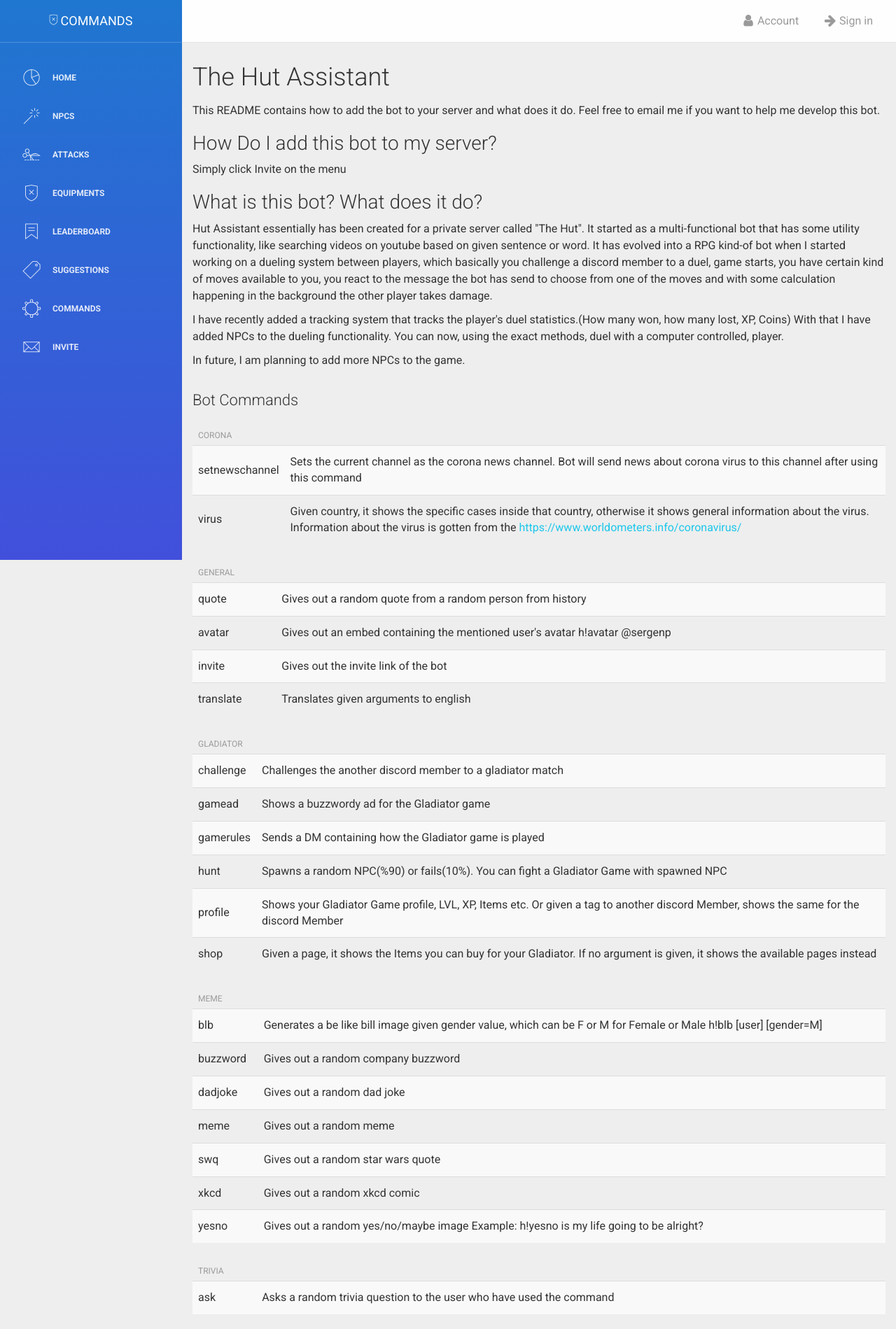
After one commit to sergenp/gladoid_website, a Flask app: template web/templates/commands.html in a window 1280 px wide. The commit adds this page. Shown: the top 1899 px of the page at 70% size. Run offline with Flask 2, Linux system fonts and the light colour scheme; the template is opened without the code that fills it, so the values that code supplies are empty; parts of the project's set-up code (start-up, migrations or seed data) failed here and were passed over; some libraries are stand-ins or nearby versions.

Commit message:
added commands page

```diff
--- a/app.py
+++ b/app.py
@@ -73,7 +73,8 @@ def npc_image():
 
 @app.route("/policy", methods=['GET'])
 def policy():
-    return render_template("policy.html")
+    user, profile = get_user_and_profile()
+    return render_template("policy.html", user=user, profile=profile)
 
 @app.route('/get_leaderboard', methods=['GET'])
 @cache.cached(timeout=300)
@@ -165,6 +166,11 @@ def match_history():
 
     return render_template("match_history.html", matches=matches, user=user, profile=profile)
 
+@app.route('/commands', methods=['GET'])
+def commands():
+    user, profile = get_user_and_profile()
+    return render_template("commands.html", user=user, profile=profile)
+
 if __name__ == '__main__':
     app.run()
 
--- a/web/templates/base.html
+++ b/web/templates/base.html
@@ -77,6 +77,12 @@
             <a href="{{ url_for('.suggestions') }}">
               <i class="pe-7s-ticket"></i>
               <p>Suggestions</p>
+            </a>
+          </li>
+          <li>
+            <a href="{{ url_for('.commands') }}">
+              <i class="pe-7s-settings"></i>
+              <p>Commands</p>
             </a>
           </li>
           <li>
--- /dev/null
+++ b/web/templates/commands.html
@@ -0,0 +1,180 @@
+{% extends 'base.html' %}
+{% set title = "Commands" %}
+{% set icon_for_logo = "shield"%}
+{%block content%}
+<h2 id="the-hut-assistant">The Hut Assistant</h2>
+<p>This README contains how to add the bot to your server and what does it do. Feel free to email me if you want to help me develop this bot.</p>
+<h3 id="how-do-i-add-this-bot-to-my-server-">How Do I add this bot to my server?</h3>
+<p>Simply click Invite on the menu</p>
+<h3 id="what-is-this-bot-what-does-it-do-">What is this bot? What does it do?</h3>
+<p>Hut Assistant essentially has been created for a private server called &quot;The Hut&quot;. It started as a multi-functional bot
+  that has some utility functionality, like searching videos on youtube based on given sentence or word.
+  It has evolved into a RPG kind-of bot when I started working on a dueling system between players, which basically you challenge a discord member
+  to a duel, game starts, you have certain kind of moves available to you, you react to the message the bot has send to choose
+  from one of the moves and with some calculation happening in the background the other player takes damage.</p>
+<p>I have recently added a tracking system that tracks the player&#39;s duel statistics.(How many won, how many lost, XP, Coins)
+  With that I have added NPCs to the dueling functionality. You can now, using the exact methods, duel with a computer controlled, player.</p>
+<p>In future, I am planning to add more NPCs to the game.</p>
+<h4 id="bot-commands">Bot Commands</h4>
+<table class="table table-striped table-advance table-hover table-image">
+  <thead>
+    <tr>
+      <th>Corona</th>
+      <th></th>
+    </tr>
+  </thead>
+  <tbody>
+    <tr>
+      <td>setnewschannel</td>
+      <td>Sets the current channel as the corona news channel. Bot will send news about corona virus to this channel after using this command</td>
+    </tr>
+    <tr>
+      <td>virus</td>
+      <td>Given country, it shows the specific cases inside that country, otherwise it shows general information about the virus. Information about the virus is gotten from the <a href="https://www.worldometers.info/coronavirus/">https://www.worldometers.info/coronavirus/</a></td>
+    </tr>
+  </tbody>
+</table>
+<table class="table table-striped table-advance table-hover table-image">
+  <thead>
+    <tr>
+      <th>General</th>
+      <th></th>
+    </tr>
+  </thead>
+  <tbody>
+    <tr>
+      <td>quote</td>
+      <td>Gives out a random quote from a random person from history</td>
+    </tr>
+    <tr>
+      <td>avatar</td>
+      <td>Gives out an embed containing the mentioned user&#39;s avatar h!avatar @sergenp</td>
+    </tr>
+    <tr>
+      <td>invite</td>
+      <td>Gives out the invite link of the bot</td>
+    </tr>
+    <tr>
+      <td>translate</td>
+      <td>Translates given arguments to english</td>
+    </tr>
+  </tbody>
+</table>
+<table class="table table-striped table-advance table-hover table-image">
+  <thead>
+    <tr>
+      <th>Gladiator</th>
+      <th></th>
+    </tr>
+  </thead>
+  <tbody>
+    <tr>
+      <td>challenge</td>
+      <td>Challenges the another discord member to a gladiator match</td>
+    </tr>
+    <tr>
+      <td>gamead</td>
+      <td>Shows a buzzwordy ad for the Gladiator game</td>
+    </tr>
+    <tr>
+      <td>gamerules</td>
+      <td>Sends a DM containing how the Gladiator game is played</td>
+    </tr>
+    <tr>
+      <td>hunt</td>
+      <td>Spawns a random NPC(%90) or fails(10%). You can fight a Gladiator Game with spawned NPC</td>
+    </tr>
+    <tr>
+      <td>profile</td>
+      <td>Shows your Gladiator Game profile, LVL, XP, Items etc. Or given a tag to another discord Member, shows the same for the discord Member</td>
+    </tr>
+    <tr>
+      <td>shop</td>
+      <td>Given a page, it shows the Items you can buy for your Gladiator. If no argument is given, it shows the available pages instead</td>
+    </tr>
+  </tbody>
+</table>
+<table class="table table-striped table-advance table-hover table-image">
+  <thead>
+    <tr>
+      <th>Meme</th>
+      <th></th>
+    </tr>
+  </thead>
+  <tbody>
+    <tr>
+      <td>blb</td>
+      <td>Generates a be like bill image given gender value, which can be F or M for Female or Male h!blb [user] [gender=M]</td>
+    </tr>
+    <tr>
+      <td>buzzword</td>
+      <td>Gives out a random company buzzword</td>
+    </tr>
+    <tr>
+      <td>dadjoke</td>
+      <td>Gives out a random dad joke</td>
+    </tr>
+    <tr>
+      <td>meme</td>
+      <td>Gives out a random meme</td>
+    </tr>
+    <tr>
+      <td>swq</td>
+      <td>Gives out a random star wars quote</td>
+    </tr>
+    <tr>
+      <td>xkcd</td>
+      <td>Gives out a random xkcd comic</td>
+    </tr>
+    <tr>
+      <td>yesno</td>
+      <td>Gives out a random yes/no/maybe image Example: h!yesno is my life going to be alright?</td>
+    </tr>
+  </tbody>
+</table>
+<table class="table table-striped table-advance table-hover table-image">
+  <thead>
+    <tr>
+      <th>Trivia</th>
+      <th></th>
+    </tr>
+  </thead>
+  <tbody>
+    <tr>
+      <td>ask</td>
+      <td>Asks a random trivia question to the user who have used the command</td>
+    </tr>
+  </tbody>
+</table>
+<table class="table table-striped table-advance table-hover table-image">
+  <thead>
+    <tr>
+      <th>No Category</th>
+      <th></th>
+    </tr>
+  </thead>
+  <tbody>
+    <tr>
+      <td>changeprefix</td>
+      <td>Changes the prefix of the bot from default &quot;h!&quot;</td>
+    </tr>
+    <tr>
+      <td>help</td>
+      <td>Shows the default help message, h!help command_name for specific information about the command_name</td>
+    </tr>
+  </tbody>
+</table>
+<h3 id="gladiator-game">Gladiator Game</h3>
+<div class="row">
+	<div class="col-md-12 text-center">
+		<p><code>h!hunt</code></p>
+		<p>An example of NPC spawning using this command</p>
+		<p><img class="img-fluid" height="500px" width="500px" src="https://raw.githubusercontent.com/sergenp/the_hut_bot/master/Images/Hunt.png" alt=""></p>
+		<p>An example fight</p>
+		<p><img class="img-fluid" height="500px" width="500px" src="https://github.com/sergenp/the_hut_bot/blob/master/Images/Hunt1.png?raw=true" alt=""></p>
+		<p><img class="img-fluid" height="500px" width="500px" src="https://github.com/sergenp/the_hut_bot/blob/master/Images/Hunt2.png?raw=true" alt=""></p>
+		<p><img class="img-fluid" height="500px" width="500px" src="https://github.com/sergenp/the_hut_bot/blob/master/Images/Hunt3.png?raw=true" alt=""></p>
+		<p><img class="img-fluid" height="500px" width="500px" src="https://github.com/sergenp/the_hut_bot/blob/master/Images/Hunt4.png?raw=true" alt=""></p>
+	</div>
+</div>
+{%endblock%}
--- a/web/templates/index.html
+++ b/web/templates/index.html
@@ -15,6 +15,7 @@
           <li>Attacks</li>
         </ul>
       </li>
+      <li style="text-decoration: line-through;">Add commands page</li>
       <li style="text-decoration: line-through;">Make a suggestion page</li>
       <li>Right now I am building the Equipments page, which will enable you to buy items for your gladiator profile</li>
       <li style="text-decoration: line-through;">Show how much HutCoins you have in the top left corner of the website so you can shop with it</li>
```
